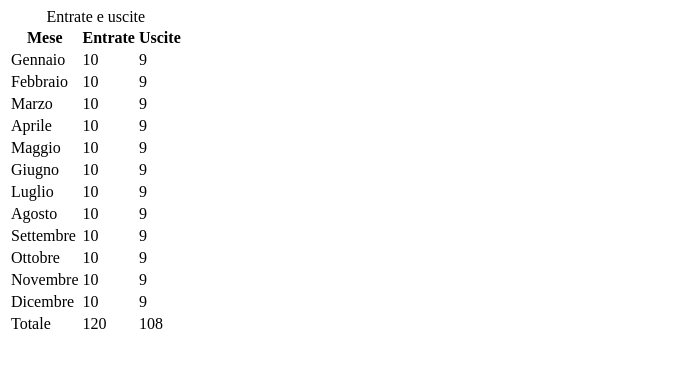
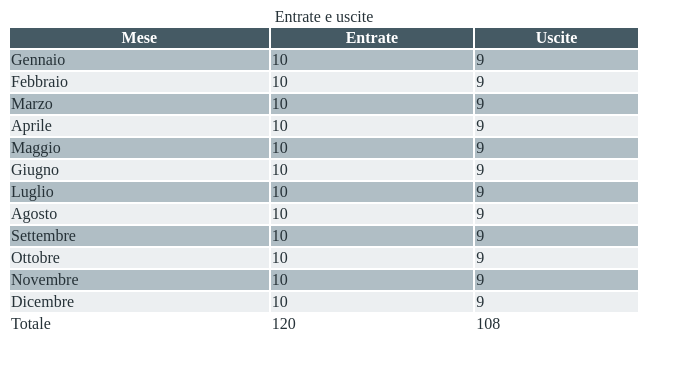
Before and after one commit to danielegeekn1/progettosito, a plain HTML site: page start/index.html in a window 1280 px wide. Shown: the whole page, without its empty margins (0-691 px from the left). Drawn offline with Linux system fonts and the light colour scheme; files that its build step writes are made by us from their sources.

Commit message:
changes done1

```diff
--- a/start/index.html
+++ b/start/index.html
@@ -6,6 +6,7 @@
     <meta charset="utf-8" />
     <meta name="viewport" content="width=device-width, initial-scale=1.0, maximum-scale=1.0, user-scalable=no" />
     <title>Lezione CSS</title>
+    <link rel="stylesheet" href="style.css" />
 </head>
 
 <body>
--- /dev/null
+++ b/style.css
@@ -0,0 +1,19 @@
+table           {border:1px;
+                 color:#263238;
+                 width: 50%;}
+
+table + caption {font-weight: bold;
+                 color:#263238;
+                 margin: 1px 1px 1px 1px;
+                 font-size:18px;}
+
+table>thead     {background-color: #455a64;
+                 color:white;
+                 font-weight: 700;}
+
+                 table > tbody > tr:nth-child(even) {
+                    background: #eceff1;
+                }
+                table > tbody > tr:nth-child(odd) {
+                    background: #b0bec5;
+                }
```
